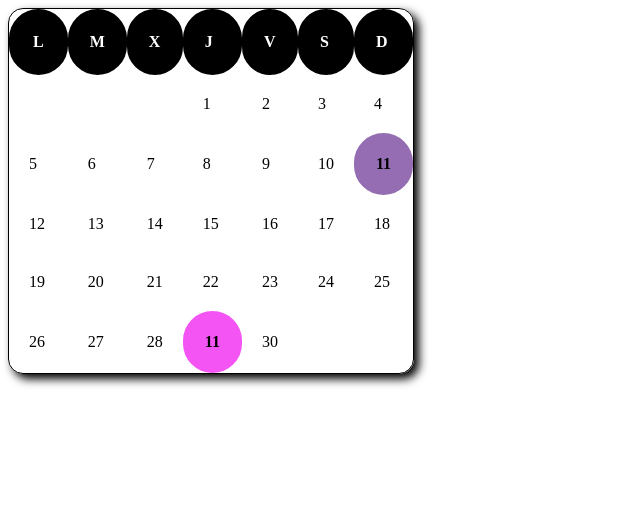
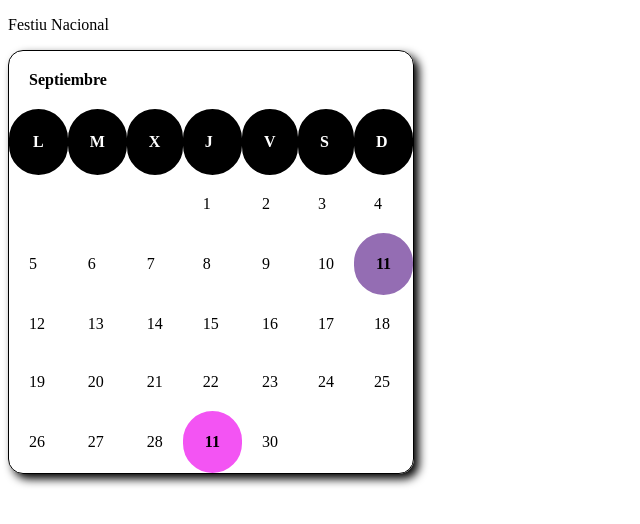
Before and after one commit to basilio007/Dise-os-web, a plain HTML site: page calendario.html in a window 1280 px wide. Shown: the whole page, without its empty margins (0-640 px from the left). Drawn offline with Linux system fonts and the light colour scheme.

Commit message:
almost done

```diff
--- a/calendario.html
+++ b/calendario.html
@@ -90,10 +90,14 @@
 
     <title>Document</title>
 </head>
+
 <body>
+  <p>Festiu Nacional</p>
    <table >
 
-
+    <tr>
+      <td colspan="7"><b>Septiembre</b></td>
+    </tr>
 
     <tr>
 
```
